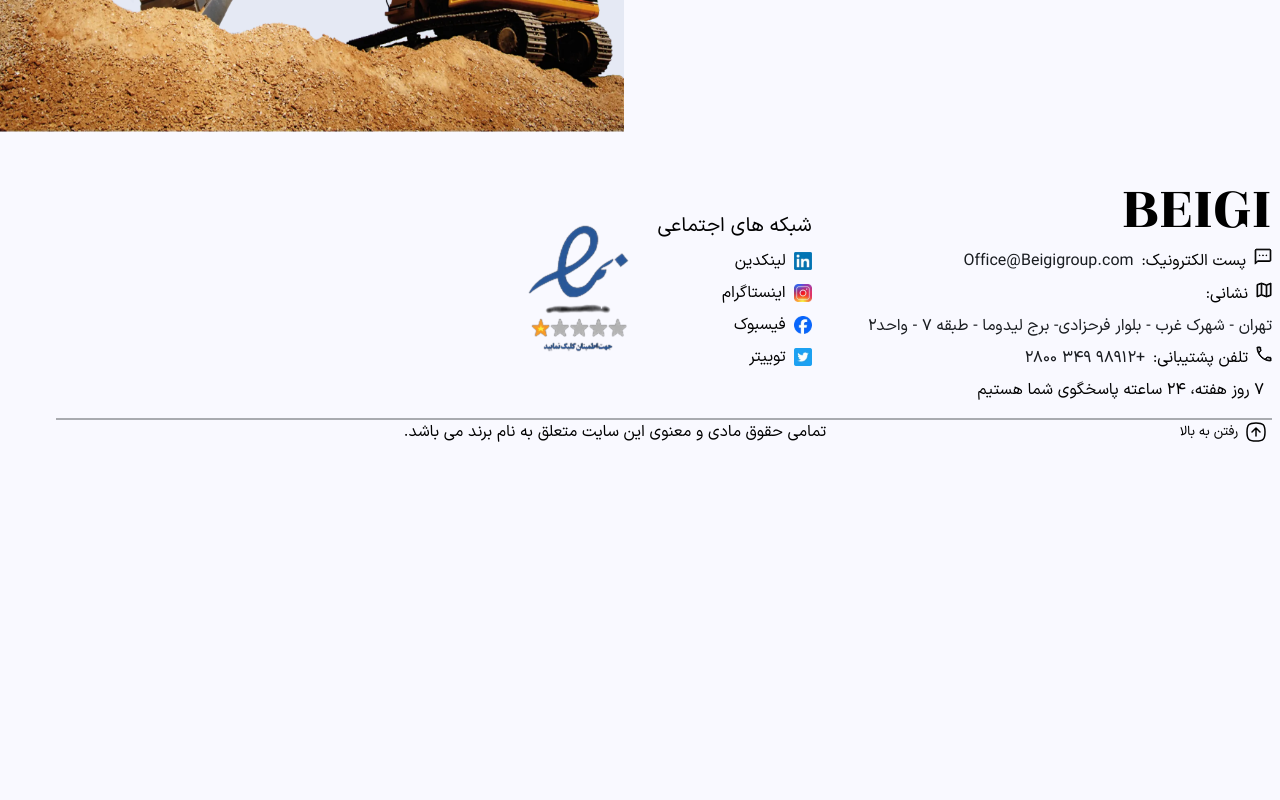
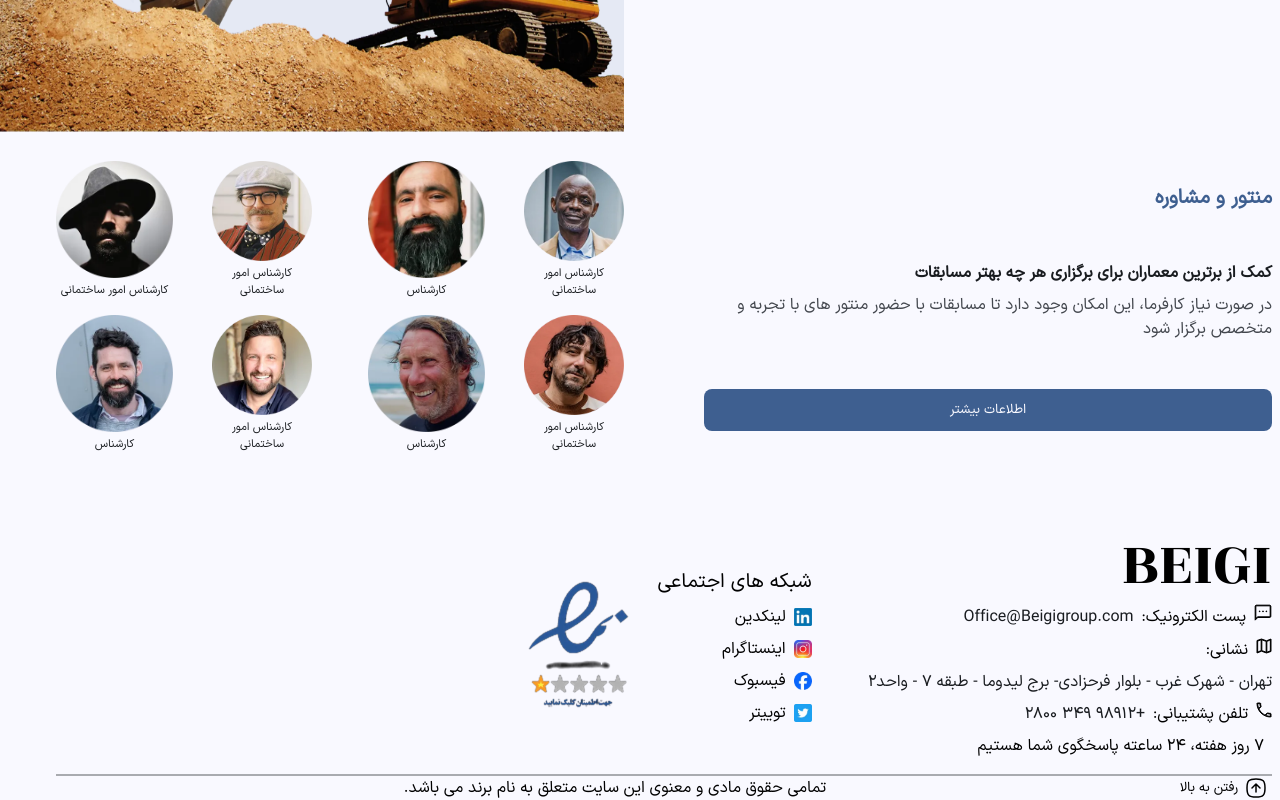
Before and after one commit to nazaninjh/sourcing, a Next.js app: page / in a window 1280 px wide. Shown: the part 5595-6395 px from the top of the page. Before the commit the page ends 6039 px from the top, so only its background shows below. Built offline with nearby package versions, Linux system fonts and the light colour scheme.

Commit message:
Add mentors component

```diff
--- a/src/app/page.tsx
+++ b/src/app/page.tsx
@@ -6,6 +6,7 @@ import BiddingComponent from "@/components/bidding/bidding.component";
 import MapComponent from "@/components/map/map.component";
 import ArchivedComponent from "@/components/Home/archived-projects/archived.component";
 import ToolsComponent from "@/components/Home/tools-component/tools.component";
+import MentorsComponent from "@/components/Home/mentors/mentors.component";
 
 export default function Home() {
   return (
@@ -17,6 +18,7 @@ export default function Home() {
       <MapComponent />
       <ArchivedComponent />
       <ToolsComponent />
+      <MentorsComponent />
       <FooterComponent />
     </main>
   );
--- /dev/null
+++ b/src/components/Home/mentors/assets/texts/mentors.json
@@ -0,0 +1,48 @@
+{
+  "title": "منتور و مشاوره",
+  "sub-title": "کمک از برترین معماران برای برگزاری هر چه بهتر مسابقات",
+  "content": "در صورت نیاز کارفرما، این امکان وجود دارد تا مسابقات با حضور منتور های با تجربه و متخصص برگزار شود",
+  "btn-text": "اطلاعات بیشتر",
+  "mentors": [
+    {
+      "name": "علی قاسمی",
+      "speciality": "کارشناس امور ساختمانی ",
+      "profile": "mentor1"
+    },
+    {
+      "name": "امیر کاظمی",
+      "speciality": "کارشناس",
+      "profile": "mentor2"
+    },
+    {
+      "name": "سهیل ابراهیمی",
+      "speciality": "کارشناس امور ساختمانی ",
+      "profile": "mentor3"
+    },
+    {
+      "name": "محمد راد",
+      "speciality": "کارشناس امور ساختمانی ",
+      "profile": "mentor4"
+    },
+    {
+      "name": "امیر توکلی",
+      "speciality": "کارشناس امور ساختمانی ",
+      "profile": "mentor5"
+    },
+    {
+      "name": "محمدرضا محمدپور",
+      "speciality": "کارشناس",
+      "profile": "mentor6"
+    },
+    {
+      "name": "علی شهبندی",
+      "speciality": "کارشناس امور ساختمانی ",
+      "profile": "mentor7"
+    },
+    {
+      "name": "محسن خدابنده",
+      "speciality": "کارشناس",
+      "profile": "mentor8"
+    }
+  ]
+}
--- /dev/null
+++ b/src/components/Home/mentors/mentors.component.tsx
@@ -0,0 +1,67 @@
+"use client";
+import Image from "next/image";
+import texts from "./assets/texts/mentors.json";
+import styles from "./mentors.module.scss";
+import { mapImages } from "@/assets/images/mentor/mapImages";
+import { useState } from "react";
+import clsx from "clsx";
+
+export default function MentorsComponent() {
+  const [hovered, setHovered] = useState({
+    state: false,
+    index: 0,
+  });
+
+  return (
+    <section className="wrapper">
+      <div className={styles.container}>
+        <div className={styles.texts}>
+          <p className={styles.title}>{texts.title}</p>
+          <div className={styles.contents}>
+            <p>{texts["sub-title"]}</p>
+            <p>{texts.content}</p>
+          </div>
+          <button type="button" className={styles.btn}>
+            {texts["btn-text"]}
+          </button>
+        </div>
+        <div className={styles.mentors}>
+          {texts.mentors.map((mentor, index) => {
+            return (
+              <div key={mentor.name} className={styles.mentorCard}>
+                <div className={styles.imageWrapper}>
+                  <Image
+                    src={mapImages("mentor", mentor.profile)}
+                    alt={mentor.name}
+                    fill
+                    onPointerDown={() =>
+                      setHovered({
+                        index: index,
+                        state: true,
+                      })
+                    }
+                    onPointerUp={() =>
+                      setHovered({
+                        index: index,
+                        state: false,
+                      })
+                    }
+                  />
+                </div>
+                <div
+                  className={clsx(
+                    styles.overlay,
+                    hovered && hovered.index === index && styles.active
+                  )}
+                >
+                  {mentor.speciality}
+                </div>
+                <p className={styles.speciality}>{mentor.speciality}</p>
+              </div>
+            );
+          })}
+        </div>
+      </div>
+    </section>
+  );
+}
--- /dev/null
+++ b/src/components/Home/mentors/mentors.module.scss
@@ -0,0 +1,135 @@
+@use "./../../../app/styles/variables" as vars;
+@use "./../../../app/styles/placeholders";
+@use "./../../../app/styles/mixins" as mixin;
+.container {
+  display: grid;
+  row-gap: 1.5rem;
+
+  width: 100%;
+  height: 100%;
+
+  margin-block: vars.$component-margin;
+
+  @include mixin.mq(sm) {
+    grid-template-columns: 1fr 1fr;
+    column-gap: vars.$two-col-gap;
+    align-items: center;
+  }
+  .texts {
+    @include mixin.mq(sm) {
+      display: grid;
+      row-gap: 3rem;
+    }
+    .title {
+      color: vars.$color-primary;
+      font-size: vars.$fz-md;
+      font-weight: 600;
+    }
+    .contents {
+      display: grid;
+      row-gap: 0.5rem;
+      font-size: vars.$fz-sm;
+      > p:first-child {
+        color: vars.$text-dark;
+        font-weight: 600;
+      }
+      > p:last-child {
+        color: vars.$text-gray;
+        font-weight: 100;
+      }
+    }
+
+    .btn {
+      display: none;
+      @include mixin.GlobalBtn;
+
+      @include mixin.mq(sm) {
+        display: flex;
+        justify-content: center;
+        width: 100%;
+      }
+    }
+  }
+
+  .mentors {
+    display: grid;
+    grid-template-columns: repeat(4, 1fr);
+    grid-template-rows: repeat(auto-fit, minmax(0, 1fr));
+    row-gap: 1rem;
+    column-gap: 1.5rem;
+    @include mixin.mq(sm) {
+      column-gap: 3.5rem;
+    }
+    .mentorCard {
+      @extend %grid-stack;
+      position: relative;
+
+      gap: 0.25rem;
+
+      .overlay {
+        grid-area: stack;
+        align-self: center;
+        z-index: 2;
+
+        text-align: center;
+
+        font-size: vars.$fz-xs;
+
+        opacity: 0;
+        pointer-events: none;
+
+        transition: opacity 700ms cubic-bezier(0.4, 0, 1, 1);
+        &.active {
+          opacity: 1;
+        }
+        @include mixin.mq(sm) {
+          display: none;
+          &.active {
+            display: none;
+          }
+        }
+      }
+    }
+
+    .imageWrapper {
+      grid-area: stack;
+      position: relative;
+
+      width: 100%;
+      aspect-ratio: 1 / 1;
+      max-width: 150px;
+
+      z-index: 1;
+      transition: filter 400ms ease;
+      &:hover {
+        filter: contrast(30%);
+      }
+
+      @include mixin.mq(sm) {
+        &:hover {
+          filter: contrast(120%);
+        }
+      }
+    }
+
+    > img {
+      object-fit: contain;
+      width: auto;
+      max-width: 100%;
+      height: auto;
+    }
+    .speciality {
+      display: none;
+      text-align: center;
+
+      font-size: vars.$fz-xs;
+      color: vars.$text-dark;
+
+      width: auto;
+
+      @include mixin.mq(sm) {
+        display: inline;
+      }
+    }
+  }
+}
--- a/src/components/Home/tools-component/tools.module.scss
+++ b/src/components/Home/tools-component/tools.module.scss
@@ -61,8 +61,6 @@
 
       @include mixin.mq(sm) {
         display: flex;
-        width: 100%;
-        max-width: fns.px_to_rem(700);
 
         position: relative; // REQUIRED for `fill` to work
         aspect-ratio: 700 / 400;
```
